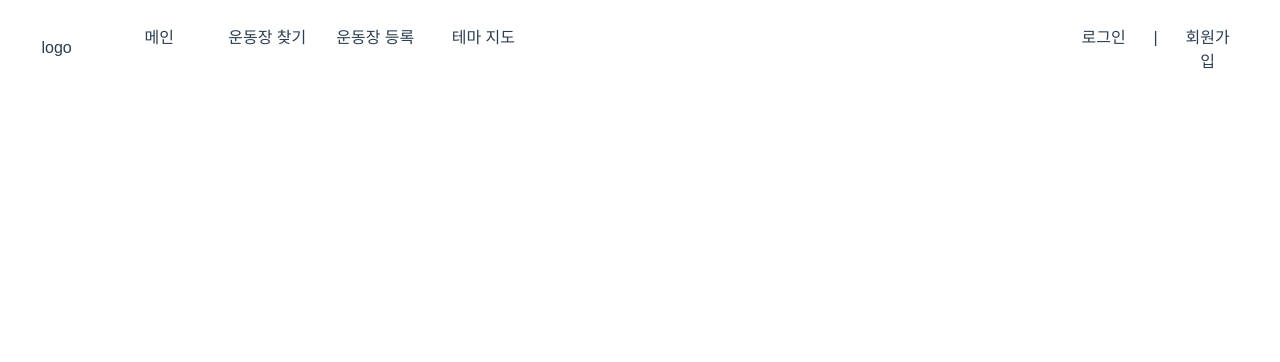
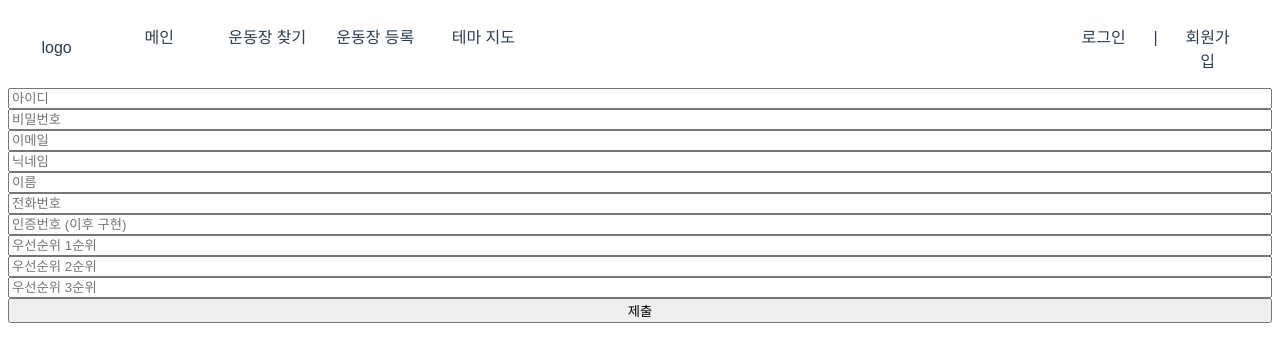
Before and after one commit to Jongwoo0101/Where-To-Play, a Vue app in the folder frontend/: page /signup in a window 1280 px wide. Shown: the top 362 px of the page. Built offline with nearby package versions, Linux system fonts and the light colour scheme.

Commit message:
Frontend+Backend 연결 구현(1)

```diff
--- a/frontend/package.json
+++ b/frontend/package.json
@@ -8,9 +8,10 @@
   },
   "dependencies": {
     "@vue/cli": "^5.0.8",
+    "axios": "^1.4.0",
     "vue": "^3.2.13",
     "vue-router": "^4.0.3",
-    "vuex": "^4.0.0"
+    "vuex": "^4.1.0"
   },
   "devDependencies": {
     "@vue/cli-plugin-router": "~5.0.0",
--- a/frontend/src/App.vue
+++ b/frontend/src/App.vue
@@ -1,5 +1,5 @@
 <template>
-  <NavBar/>
+  <NavBar :key="$route.fullPath"/>
   <router-view/>
 </template>
 
--- a/frontend/src/components/NavBar.vue
+++ b/frontend/src/components/NavBar.vue
@@ -2,18 +2,21 @@
     <nav>
         <div class="navbar">
         <div class="logo">
-            <p>logo</p>
+            <router-link to="/"><p>logo</p></router-link>
         </div>
         <div class="navbar-item">
             <router-link to="/"><p class="link">메인</p></router-link>
-            <router-link to="/"><p class="link">운동장 찾기</p></router-link>
-            <router-link to="/"><p class="link">운동장 등록</p></router-link>
-            <router-link to="/"><p class="link">테마 지도</p></router-link>
+            <router-link to="/findplace"><p class="link">운동장 찾기</p></router-link>
+            <router-link to="/addplace"><p class="link">운동장 등록</p></router-link>
+            <router-link to="/thememap"><p class="link">테마 지도</p></router-link>
         </div>
         <div class="navbar-memberinfo">
-            <router-link to="/login"><p class="login link">로그인</p></router-link>
-            <p>|</p>
-            <router-link to="/register"><p class="signin link">회원가입</p></router-link>
+            <p v-if="isLoggedin">레벨 0,</p>
+            <p v-if="isLoggedin">{{ username }}</p>
+            <p class="link" v-if="isLoggedin" @click="logout()">로그아웃</p>
+            <router-link to="/login" v-if="!isLoggedin"><p v-if="!isLoggedin" class="login link">로그인</p></router-link>
+            <p class="division" v-if="!isLoggedin">|</p>
+            <router-link to="/signup" v-if="!isLoggedin"><p v-if="!isLoggedin" class="signin link">회원가입</p></router-link>
             <div class="burger-menu" :class="{ active: isShown, toggle: isActive}" @click="toggle()">
                 <div class="burger-bar" :class="{ toggle: isActive }"></div>
                 <div class="burger-bar" :class="{ toggle: isActive }"></div>
@@ -22,9 +25,9 @@
         </div>
     </div>
     <div class="mobile-navbar-item" :class="{ toggle: isActive }">
-        <router-link to="/"><p class="link">운동장 찾기</p></router-link>
-        <router-link to="/"><p class="link">운동장 등록</p></router-link>
-        <router-link to="/"><p class="link">테마 지도</p></router-link>
+        <router-link to="/findplace"><p class="link">운동장 찾기</p></router-link>
+        <router-link to="/addplace"><p class="link">운동장 등록</p></router-link>
+        <router-link to="/thememap"><p class="link">테마 지도</p></router-link>
     </div>
     </nav>
 </template>
@@ -61,9 +64,6 @@
             margin-top: 15px;
             margin-bottom: 15px;
         }
-        .navbar-memberinfo > p {
-            display: inline;
-        }
         .burger-menu {
             margin: auto;
             padding-left: 10px;
@@ -73,6 +73,13 @@
         .navbar-memberinfo {
             display: grid;
             grid-template-columns: repeat(4, 1fr);
+        }
+        .navbar-memberinfo > p {
+            display: inline;
+        }
+        .navbar-memberinfo > p.division {
+            padding: 0.5px;
+            text-shadow: 0.1px black;
         }
         .burger-bar {
             width: 30px;
@@ -138,7 +145,7 @@
             grid-template-columns: repeat(3, 1fr);
             margin-right: 3vw;
         }
-        .navbar-memberinfo > p:nth-child(2) {
+        .navbar-memberinfo > p.division {
             padding: 4.5px;
             text-shadow: 0.1px black;
         }
@@ -150,17 +157,33 @@
         name: "NavBar",
         data() {
             return {
+                isLoggedin: false,
                 isActive: false,
-                isShown: false
+                isShown: false,
+                username: '',
             }
         },
+        updated() {
+            this.checkLogin()
+        },
+        mounted() {
+            this.checkLogin()
+        },
         created() {
+            this.checkLogin()
             window.addEventListener("resize", this.showMenu);
         },
         destroyed() {
             window.removeEventListener("resize", this.showMenu);
         },
         methods:{
+            checkLogin() {
+                if (sessionStorage.getItem("userToken") != null) {
+                    this.isLoggedin = true;
+                    this.username = sessionStorage.getItem('username')
+                } else
+                    this.isLoggedin = false;
+            },
             toggle() {
                 this.isActive = !this.isActive
             },
@@ -168,6 +191,11 @@
                 if (window.innerWidth <= 960) {
                     this.isShown = true;
                 }
+            },
+            logout() {
+                sessionStorage.removeItem('userToken');
+                sessionStorage.removeItem('username');
+                this.$forceUpdate();
             }
         }
     }
--- a/frontend/src/router/index.js
+++ b/frontend/src/router/index.js
@@ -16,6 +16,21 @@ const routes = [
     component: function () {
       return import(/* webpackChunkName: "about" */ '../views/AboutView.vue')
     }
+  },
+  {
+    path: '/findplace',
+    name: 'findplace',
+    component: require('@/views/FindPlace.vue').default
+  },
+  {
+    path: '/signup',
+    name: 'signup',
+    component: require('@/views/SignUp.vue').default
+  },
+  {
+    path: '/login',
+    name: 'login',
+    component: require('@/views/Login.vue').default
   }
 ]
 
--- a/frontend/src/store/index.js
+++ b/frontend/src/store/index.js
@@ -2,13 +2,18 @@ import { createStore } from 'vuex'
 
 export default createStore({
   state: {
+
   },
   getters: {
+
   },
   mutations: {
+
   },
   actions: {
+
   },
   modules: {
+
   }
 })
--- /dev/null
+++ b/frontend/src/views/Login.vue
@@ -0,0 +1,43 @@
+<template>
+    <div class="form">
+        <input type="text" v-model="id" placeholder="ID 또는 Email" required>
+        <input type="password" v-model="pw" placeholder="PW" required>
+        <button @click="submit">Login</button>
+    </div>
+</template>
+
+<style>
+
+</style>
+
+<script>
+    import axios from 'axios'
+    export default {
+        name: "Login",
+        data() {
+            return {
+                id: '',
+                pw: '',
+            }
+        },
+        methods: {
+            submit() {
+                axios.post("http://localhost:8000/auth/login/",{
+                    "username": this.id,
+                    "password": this.pw
+                }, {
+                    headers: {
+                        "Content-Type": "application/json"
+                    }
+                })
+                .then( response => {
+                    console.log(response.data)
+                    sessionStorage.setItem('username', response.data.username)
+                    sessionStorage.setItem('userToken', response.data.token)
+                    this.$router.push("/")
+                })
+                .catch( response => {console.log(response), alert("로그인 정보를 다시 확인하세요")})
+            },
+        }
+    }
+</script>
--- /dev/null
+++ b/frontend/src/views/SignUp.vue
@@ -0,0 +1,58 @@
+<template>
+    <div class="form">
+        <input type="text" placeholder="아이디" v-model="id" required>
+        <input type="password" placeholder="비밀번호" v-model="password" required>
+        <input type="email" placeholder="이메일" v-model="email" required>
+        <input type="text" placeholder="닉네임" v-model="nickname" required>
+        <input type="text" placeholder="이름" v-model="name" required>
+        <input type="number" placeholder="전화번호" v-model="phonenumber" required>
+        <input type="text" placeholder="인증번호 (이후 구현)">
+        <input type="text" placeholder="우선순위 1순위" v-model="priority[0]" required>
+        <input type="text" placeholder="우선순위 2순위" v-model="priority[1]" required>
+        <input type="text" placeholder="우선순위 3순위" v-model="priority[2]" required>
+        <button @click="submit()">제출</button>
+    </div>
+</template>
+
+<style>
+    .form {
+        display: grid;
+    }
+</style>
+
+<script>
+    import axios from 'axios'
+    export default {
+        name: "signup",
+        data() {
+            return {
+            id: '',
+            name: '',
+            password: '',
+            email: '',
+            nickname: '',
+            phonenumber: '',
+            priority: ['', '', '']
+            }
+        },
+        methods: {
+            submit() {
+                axios.post('http://localhost:8000/auth/register/', {
+                    "username": this.nickname,
+                    "realname": this.name,
+                    "email": this.email,
+                    "password": this.password,
+                    "phonenumber": this.phonenumber,
+                    "first_priority": this.priority[0],
+                    "second_priority": this.priority[1],
+                    "third_priority": this.priority[2],
+                }, {
+                headers: {
+                    "Content-Type": "application/json"
+                }})
+                .then( response => {console.log(response)})
+                .catch( response => {console.log(response)})
+            }
+        }
+    }
+</script>
```
Also changed, not shown: 1 other file (tests, documents, lock files or other folders).
